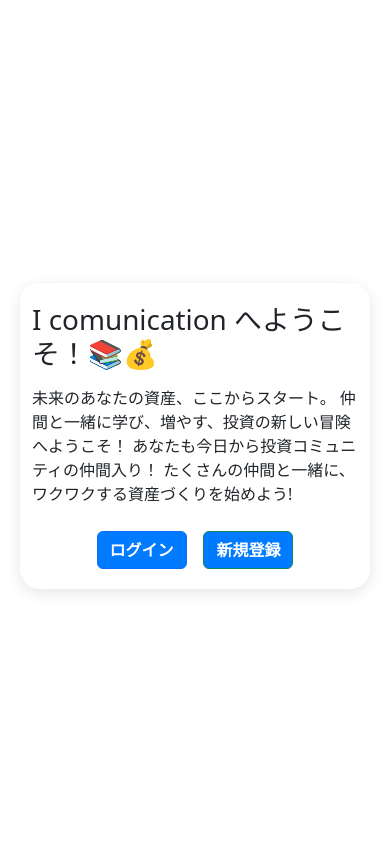
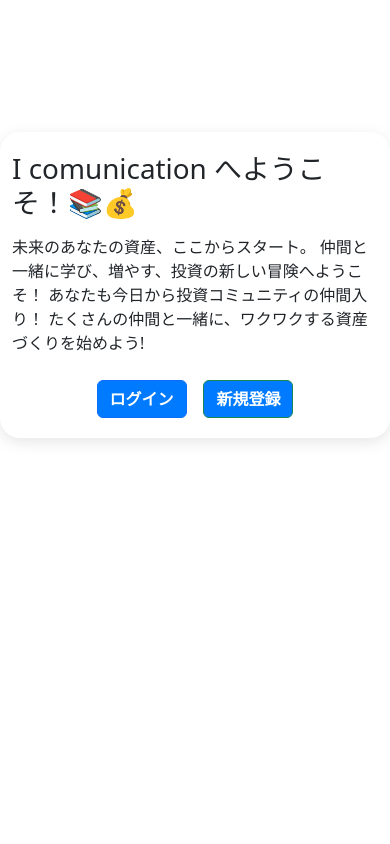
Before and after one commit to babaginji/auth, a Flask app: page / in a window 390 px wide. Run offline with Flask 3, Linux system fonts and the light colour scheme; data comes from the database, SQL or seed files in the repository.

Commit message:
Fix responsive design for mobile

```diff
--- a/static/style.css
+++ b/static/style.css
@@ -186,10 +186,11 @@ a:hover {
 .index-page {
     display: flex;
     flex-direction: column;
-    justify-content: center;  /* 横中央ではなく縦横中央 */
+    justify-content: flex-start; /* 上寄りにする */
     align-items: center;
-    min-height: 100vh;        /* 画面全体の高さ */
-    padding: 20px;
+    min-height: 100vh;          /* 画面全体の高さ */
+    padding-top: 10vh;          /* 上から少し余白 */
+    padding-bottom: 20px;
     box-sizing: border-box;
 }
 
```
